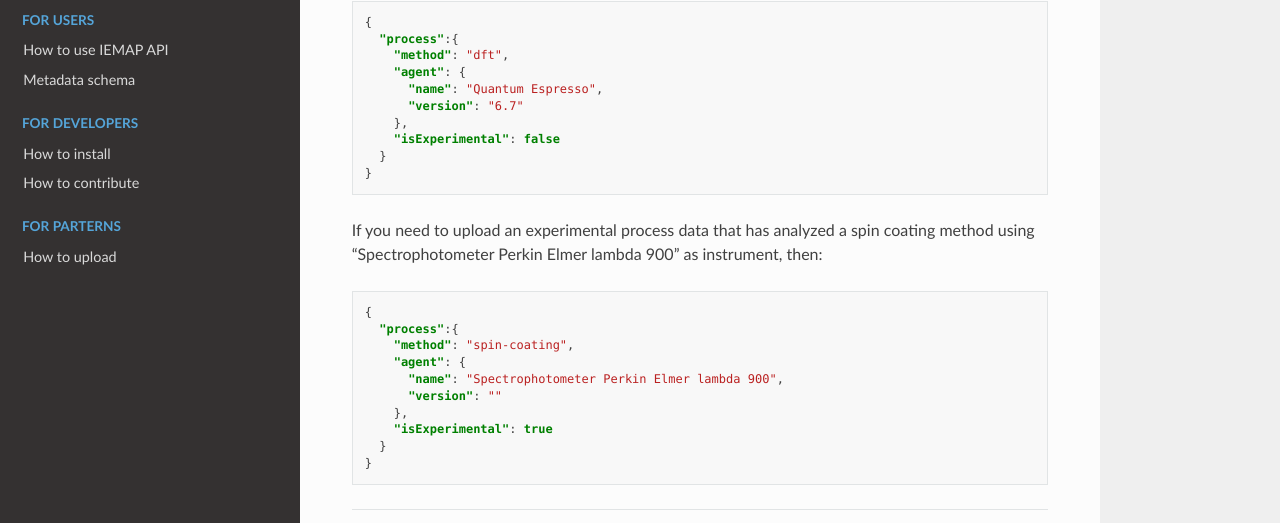
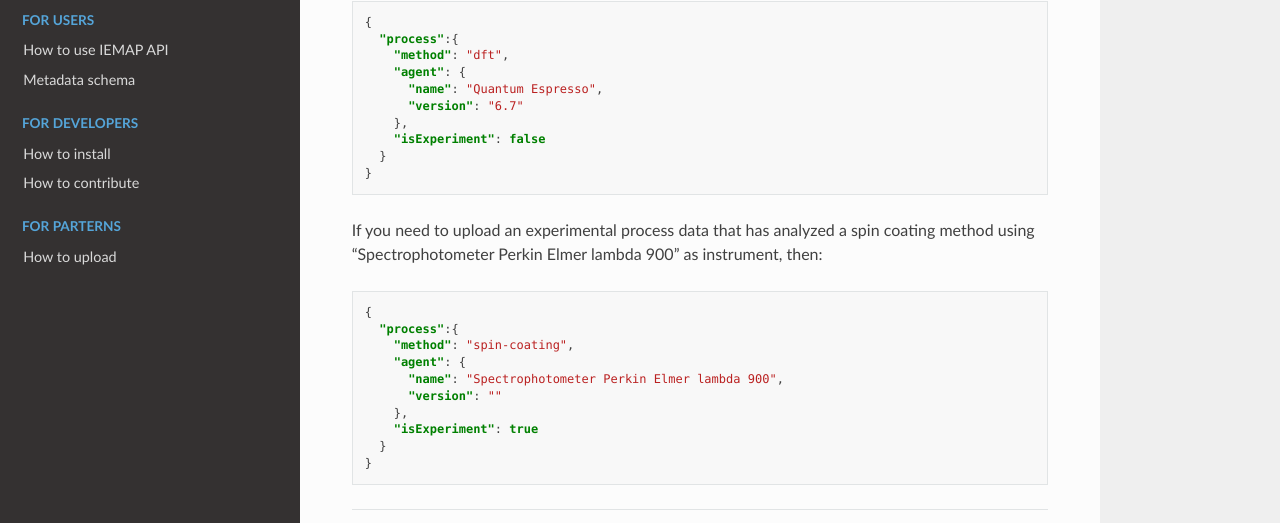
Before and after one commit to ai4mat/iemap-api-docs, a Sphinx documentation site: the page built from docs/process.rst, in a window 1280 px wide and 900 px high, scrolled down 2410 px. Shown: the part 285-808 px from the top of the window. Built offline with Sphinx 7.4.7 and the Read the Docs theme 2.0.0, drawn with Linux system fonts in a browser that asks for light colours; some of the changed text lies outside the part shown.

Commit message:
Update process' metadata

```diff
--- a/docs/process.rst
+++ b/docs/process.rst
@@ -18,7 +18,7 @@
  * - ``agent``
    - Object
    - Info of code or instrument used (name and version)
- * - ``isExperimental``
+ * - ``isExperiment``
    - Boolean
    - *True* if the process is an experiment, *False* otherwise.
 
@@ -167,7 +167,7 @@
         "name": "Quantum Espresso",
         "version": "6.7"
       },
-      "isExperimental": false
+      "isExperiment": false
     }
   }
 
@@ -182,6 +182,6 @@
         "name": "Spectrophotometer Perkin Elmer lambda 900",
         "version": ""
       },
-      "isExperimental": true
+      "isExperiment": true
     }
   }
```
